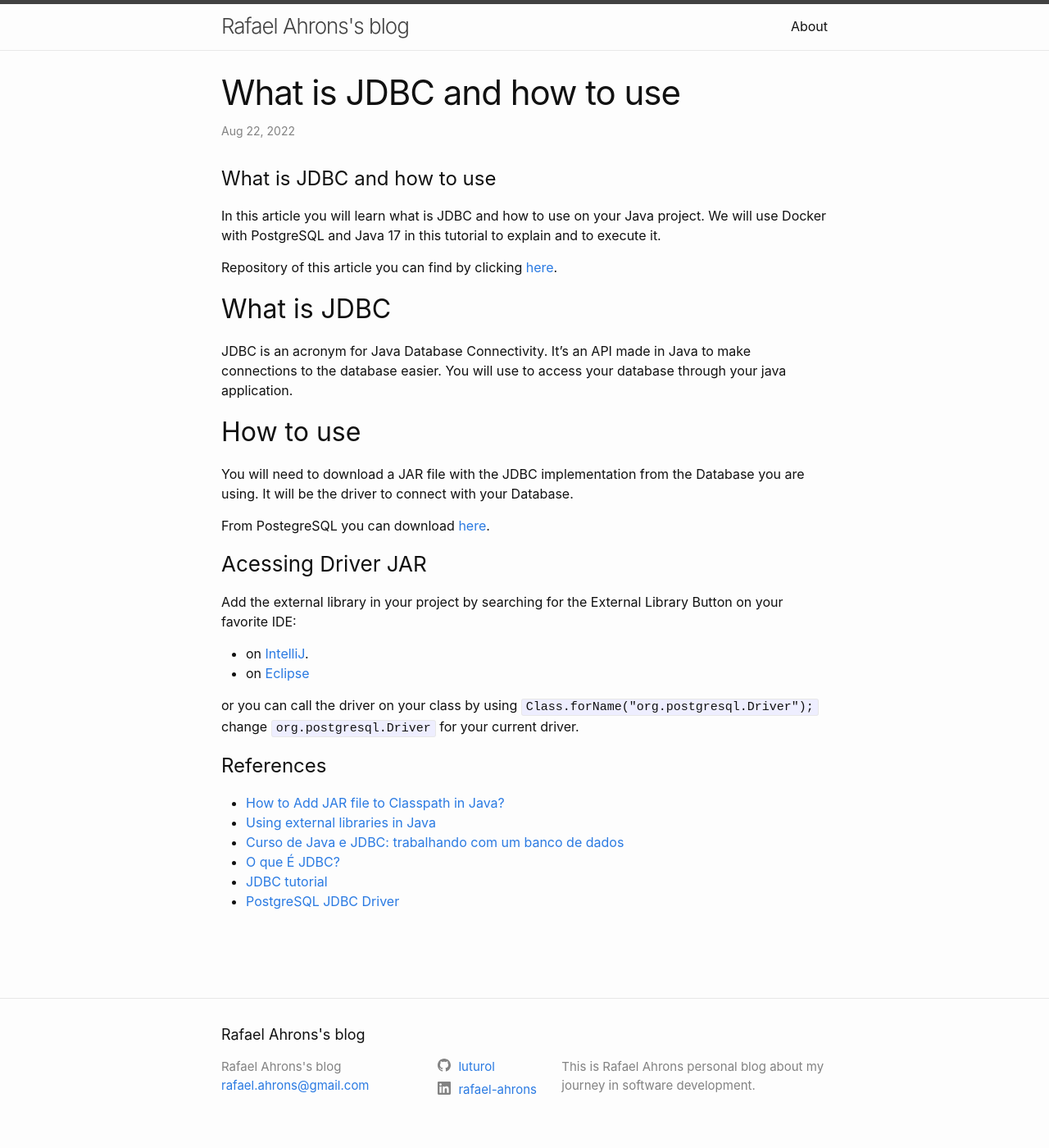
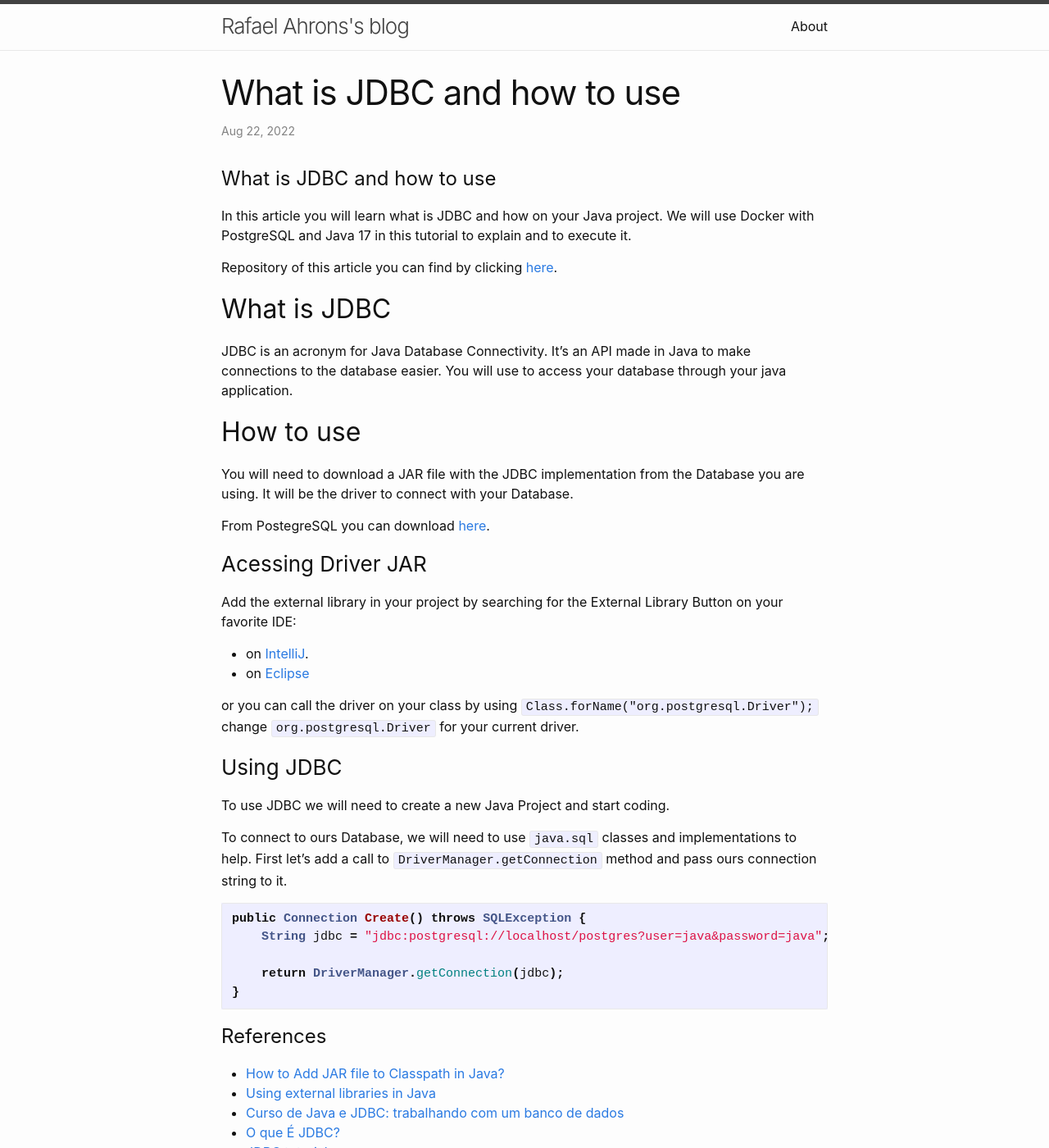
Before and after one commit to luturol/luturol.github.io, a Jekyll site: the page built from _posts/2022-08-22-what-is-jdbc-and-how-to-use.md, in a window 1280 px wide and 1400 px high. Shown: the whole window at 82% size. Built offline with Jekyll 4.4.1, drawn with Linux system fonts in a browser that asks for light colours.

Commit message:
Add using JDBC and Docker with postgres

````diff
--- a/_posts/2022-08-22-what-is-jdbc-and-how-to-use.md
+++ b/_posts/2022-08-22-what-is-jdbc-and-how-to-use.md
@@ -30,6 +30,20 @@ Add the external library in your project by searching for the External Library B
 
 or you can call the driver on your class by using ```Class.forName("org.postgresql.Driver");``` change ```org.postgresql.Driver``` for your current driver.
 
+### Using JDBC
+
+To use JDBC we will need to create a new Java Project and start coding.
+
+To connect to ours Database, we will need to use ```java.sql``` classes and implementations to help. First let's add a call to ```DriverManager.getConnection``` method and pass ours connection string to it.
+
+```java
+public Connection Create() throws SQLException {
+    String jdbc = "jdbc:postgresql://localhost/postgres?user=java&password=java";
+
+    return DriverManager.getConnection(jdbc);
+}
+```
+
 
 # References
 
````
Also changed, not shown: other parts of _posts/2022-08-22-what-is-jdbc-and-how-to-use.md (+1 -1 lines).
